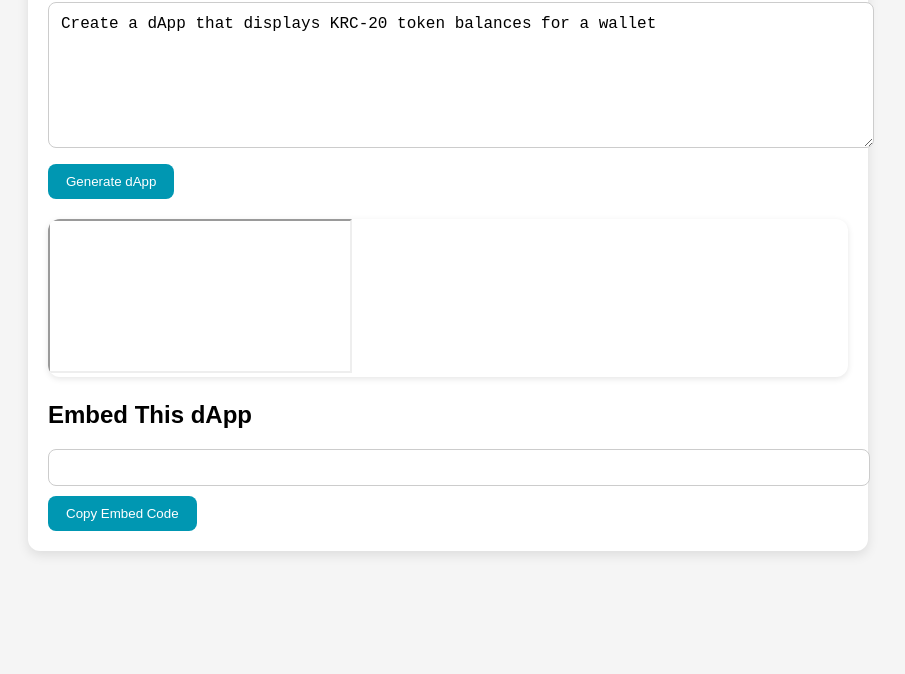
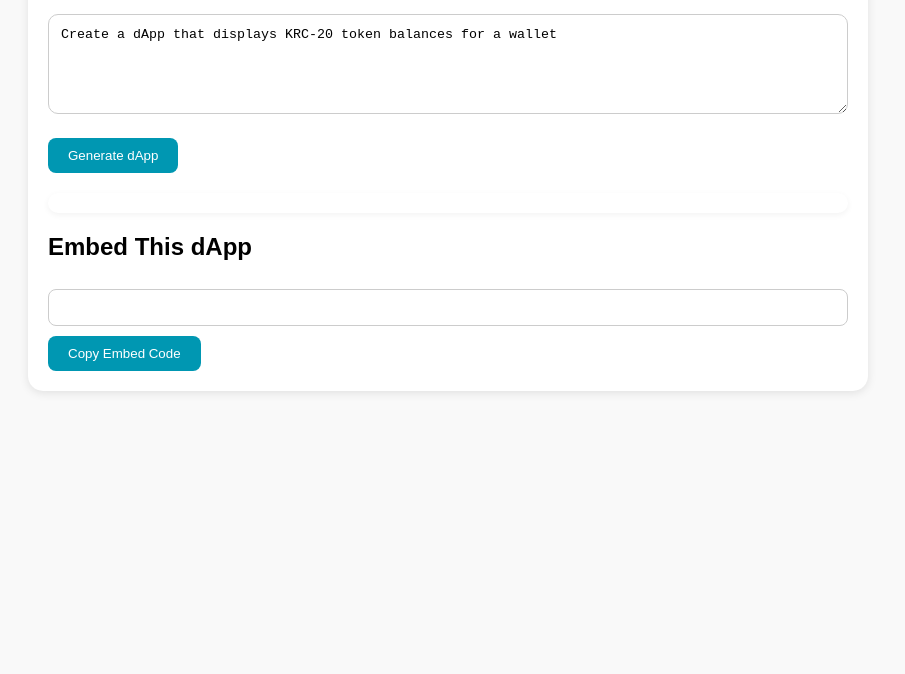
Before and after one commit to Kasparex/kasparex-global, a website: page index.html in a window 1280 px wide. Shown: the part 126-800 px from the top of the page, without its empty margins (192-1097 px from the left). Drawn offline with Linux system fonts and the light colour scheme.

Commit message:
Add files via upload

```diff
--- a/index.html
+++ b/index.html
@@ -1,11 +1,10 @@
-
 <!DOCTYPE html>
 <html lang="en">
 <head>
   <meta charset="UTF-8" />
   <meta name="viewport" content="width=device-width, initial-scale=1.0"/>
   <title>Kasparex Prompt Generator</title>
-  <link rel="stylesheet" href="kasparex-style.css">
+  <link rel="stylesheet" href="kasparex-style.css" />
   <script defer src="kasparex-init.js"></script>
 </head>
 <body>
@@ -13,14 +12,12 @@
     <h1>Kasparex Prompt Generator</h1>
     <textarea id="prompt" placeholder="Enter your dApp idea here...">Create a dApp that displays KRC-20 token balances for a wallet</textarea>
     <button onclick="generateCode()">Generate dApp</button>
-    <div id="output-wrapper">
-      <iframe id="output-frame" sandbox="allow-scripts allow-same-origin"></iframe>
-    </div>
-    <div class="embed-panel">
-      <h2>Embed This dApp</h2>
-      <input type="text" id="embed-code" readonly />
-      <button onclick="copyEmbed()">Copy Embed Code</button>
-    </div>
+
+    <div id="preview" class="card"></div>
+
+    <h2>Embed This dApp</h2>
+    <input id="embedCode" type="text" readonly />
+    <button onclick="copyEmbedCode()">Copy Embed Code</button>
   </div>
 </body>
 </html>
--- a/kasparex-style.css
+++ b/kasparex-style.css
@@ -1,50 +1,60 @@
 
 body {
   font-family: Arial, sans-serif;
+  background: #f9f9f9;
+  margin: 0;
+  padding: 40px;
+}
+
+.container {
+  background: white;
+  border-radius: 15px;
   padding: 20px;
-  background: #f5f5f5;
-}
-.container {
-  background: #fff;
-  border-radius: 12px;
-  padding: 20px;
-  box-shadow: 0 4px 12px rgba(0,0,0,0.1);
+  box-shadow: 0 2px 10px rgba(0,0,0,0.1);
   max-width: 800px;
   margin: auto;
 }
+
 textarea {
   width: 100%;
-  height: 120px;
+  height: 100px;
   padding: 12px;
-  font-size: 16px;
+  margin-bottom: 10px;
+  border-radius: 10px;
+  border: 1px solid #ccc;
+  box-sizing: border-box;
+  resize: vertical;
+}
+
+button {
+  background-color: #0097b2;
+  color: white;
+  padding: 10px 20px;
   border-radius: 8px;
-  margin-bottom: 12px;
-  border: 1px solid #ccc;
+  border: none;
+  cursor: pointer;
+  transition: 0.3s ease;
+  margin-top: 10px;
 }
-button {
-  background: #0097b2;
-  color: white;
-  border: none;
-  padding: 10px 18px;
-  border-radius: 8px;
-  cursor: pointer;
+
+button:hover {
+  background-color: #00788e;
 }
-button:hover {
-  background: #007a91;
+
+.card {
+  margin-top: 20px;
+  padding: 10px;
+  border-radius: 12px;
+  background: #fff;
+  box-shadow: 0 2px 6px rgba(0,0,0,0.05);
 }
-#output-wrapper {
-  margin-top: 20px;
-  border-radius: 12px;
-  overflow: hidden;
-  box-shadow: 0 2px 6px rgba(0,0,0,0.1);
-}
-.embed-panel {
-  margin-top: 24px;
-}
-#embed-code {
+
+input[type="text"] {
   width: 100%;
   padding: 10px;
+  margin-top: 8px;
   border-radius: 8px;
   border: 1px solid #ccc;
-  margin-bottom: 10px;
+  box-sizing: border-box;
+  font-family: monospace;
 }
```
Also changed, not shown: kasparex-init.js (+9 -12 lines).
